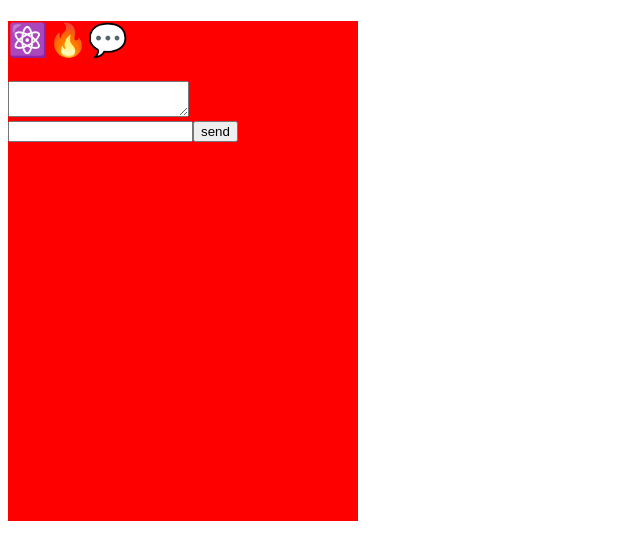
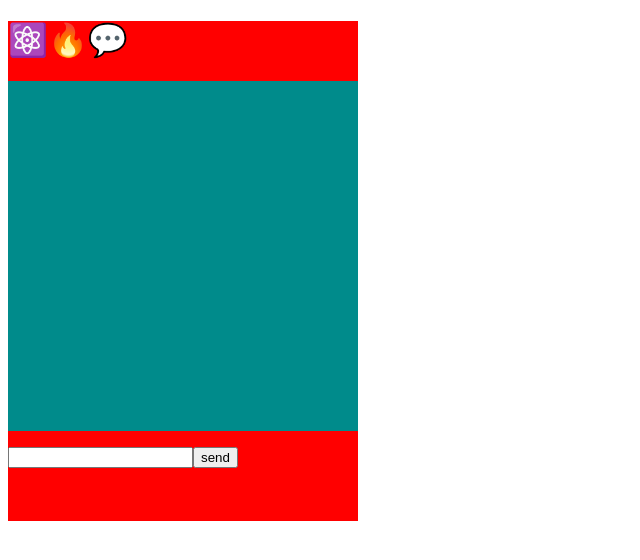
Before and after one commit to mohammedalsomali/LearningReact, a React (Create React App) app: page / in a window 1280 px wide. Shown: the top 560 px of the page, without its empty margins (0-640 px from the left). Built offline with nearby package versions, Linux system fonts and the light colour scheme.

Commit message:
finished the to do list functionality

```diff
--- a/src/App.js
+++ b/src/App.js
@@ -8,23 +8,39 @@ import ReactDOM from 'react-dom';
 
 
 function App() {
+  function Addtodo(e) {
+    const task = e.target.elements
+    const div1 = document.querySelector('#div')
+    let elemt = document.createElement('div')
+    let check = document.createElement('input')
+    check.type = 'checkbox'
+    elemt.innerHTML = task.input.value
+    elemt.appendChild(check)
+
+    div1.appendChild(elemt)
+    task.input.value = ''
+    e.preventDefault()
+
+
+  }
 
 
   return (
-    <div style={{backgroundColor: "red", height: '500px', width: '350px' }}>
+    <div style={{ backgroundColor: "red", height: '500px', width: '350px'}} >
       <header>
         <h1>⚛️🔥💬</h1>
 
       </header>
 
-      <section>
-       <textarea type='textbox'/>
-      </section>
-      <div>
-      <input type='text'/>
+      <ul id='div' style={{ width: '88.5%', height: '70%', backgroundColor: 'darkcyan',overflowY: 'scroll', scrollbar: 'None' }}>
+      </ul>
 
-        <button> send </button>
-      </div>
+      <form onSubmit={Addtodo}>
+
+        <input type='text' id='input' />
+
+        <button type='submit' > send </button>
+      </form>
 
     </div>
   );
```
